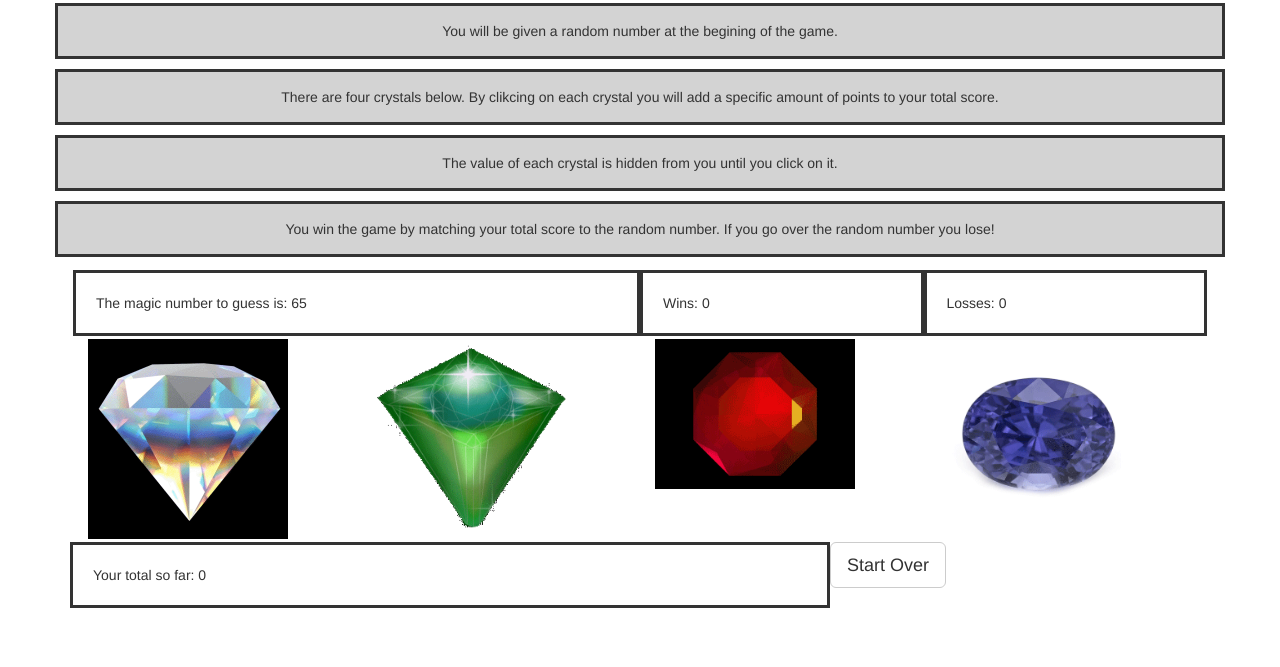
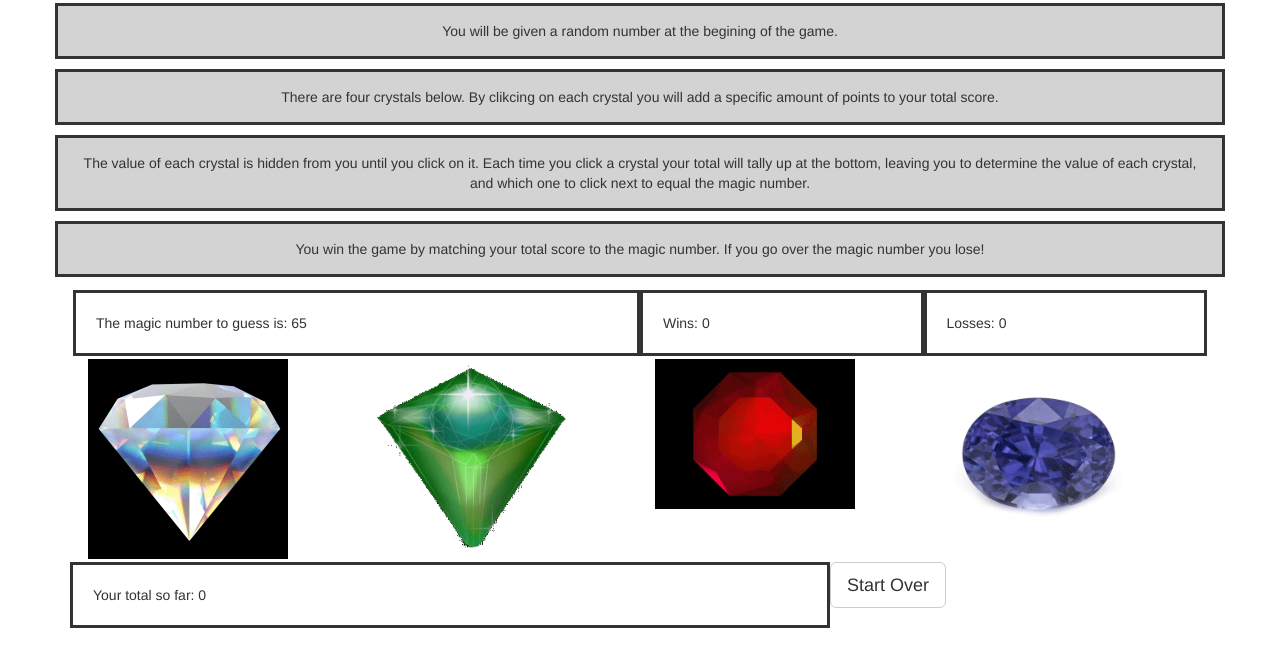
Before and after one commit to EHubbz/week-4-game, a plain HTML site: page index.html in a window 1280 px wide. Shown: the part 123-790 px from the top of the page. Drawn offline with nearby package versions, Linux system fonts and the light colour scheme.

Commit message:
no really this is the final commit

```diff
--- a/index.html
+++ b/index.html
@@ -26,8 +26,8 @@
 		<div class="row">
 			<p>You will be given a random number at the begining of the game.</p>
 			<p> There are four crystals below. By clikcing on each crystal you will add a specific amount of points to your total score.</p>
-			<p> The value of each crystal is hidden from you until you click on it.</p>
-			<p> You win the game by matching your total score to the random number. If you go over the random number you lose! </p>
+			<p> The value of each crystal is hidden from you until you click on it. Each time you click a crystal your total will tally up at the bottom, leaving you to determine the value of each crystal, and which one to click next to equal the magic number.</p>
+			<p> You win the game by matching your total score to the magic number. If you go over the magic number you lose! </p>
 		</div>
 
 		<div id="info" class="row">
```
